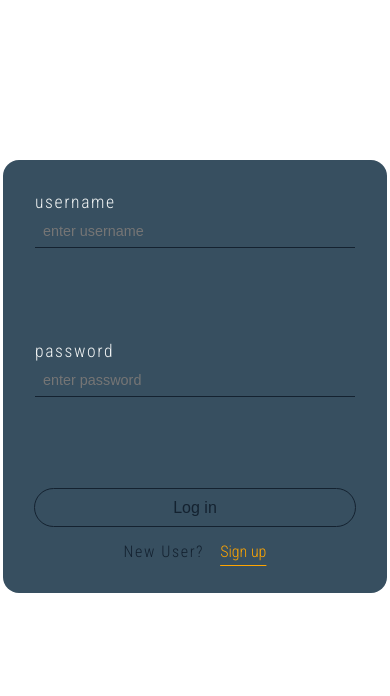
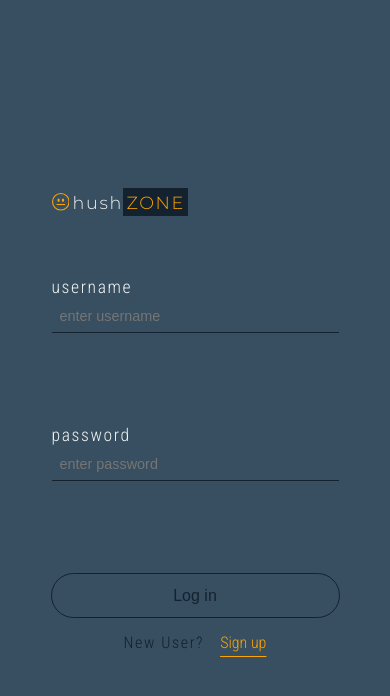
Before and after one commit to MhykelB/hushZONE-front-end-, a React (Create React App) app: page /login in a window 390 px wide. Shown: the top 696 px of the page. Built offline with nearby package versions, Linux system fonts and the light colour scheme.

Commit message:
u.i dajusted

```diff
--- a/src/components/modals.js
+++ b/src/components/modals.js
@@ -53,4 +53,4 @@ const Logo = () => {
   );
 };
 
-export { SignUpSuccessModal, Spinner, RequestStatus };
+export { SignUpSuccessModal, Spinner, RequestStatus, Logo };
--- a/src/pages/loginPage.js
+++ b/src/pages/loginPage.js
@@ -1,7 +1,7 @@
 import React from "react";
 import Login from "../components/login";
 import { Link } from "react-router-dom";
-import { Spinner, RequestStatus } from "../components/modals";
+import { Spinner, RequestStatus, Logo } from "../components/modals";
 import { useSpinnerControl } from "../customHooks/spinnerControl";
 import { useUserCredentials } from "../customHooks/userCredentials";
 import { useInputErrorDisplay } from "../customHooks/inputError";
@@ -37,6 +37,8 @@ function LoginPage() {
             opacity: spinner ? 0.5 : 1,
           }}
         >
+          <Logo />
+
           <div className="input">
             <label htmlFor="username">username</label>
             <input
--- a/src/pages/signUpPage.js
+++ b/src/pages/signUpPage.js
@@ -6,6 +6,7 @@ import {
   Spinner,
   SignUpSuccessModal,
   RequestStatus,
+  Logo,
 } from "../components/modals";
 import { useSpinnerControl } from "../customHooks/spinnerControl";
 import { useUserCredentials } from "../customHooks/userCredentials";
@@ -36,7 +37,7 @@ export const SignUpPage = () => {
     opacity: spinner ? 0.45 : 1,
     display: "flex",
     flexDirection: "column",
-    gap: "2.0rem",
+    gap: "2rem",
   };
   const uiDisplay = {
     setIsError,
@@ -52,6 +53,7 @@ export const SignUpPage = () => {
         <div className="form-login" style={signupStyle}>
           {!modal ? (
             <>
+              <Logo />
               <div className="input">
                 <label htmlFor="username">username</label>
                 <input
--- a/src/styles/_homepage.scss
+++ b/src/styles/_homepage.scss
@@ -113,9 +113,10 @@ footer {
 
 @media screen and (max-width: 1060px) {
   .container {
-    @include flexColumn(4rem);
+    @include flexColumn(2rem);
     padding-top: 5rem;
-    max-height: 50rem;
+    height: 100vh;
+    // overflow: hidden;
   }
   .app-title {
     @include flexColumn(3rem);
@@ -153,6 +154,12 @@ footer {
   }
 }
 @media screen and (max-width: 620px) {
+  .container {
+    @include flexColumn(4.8rem);
+
+    height: 100vh;
+    width: 100%;
+  }
   .app-title {
     align-items: center;
     .appName {
@@ -172,7 +179,7 @@ footer {
   .login-section {
     @include flexRowCenter(2rem); // gap: 5rem;
     .login {
-      padding: 0.2rem 2rem;
+      padding: 0.4rem 3rem;
       font-size: 1.2rem;
     }
     #sign-section {
--- a/src/styles/_loginpage.scss
+++ b/src/styles/_loginpage.scss
@@ -2,7 +2,8 @@
   margin: 0;
 }
 .form-login-container {
-  // outline: 2px solid green;
+  display: flex;
+  flex-direction: column;
   position: relative;
   width: fit-content;
   margin: 10rem auto;
@@ -50,7 +51,7 @@
     outline: 1px solid $dark-blue;
     width: 100%;
     align-self: center;
-    padding: 0.6rem 0rem;
+    padding: 0.8rem 0rem;
     font-size: 1rem;
     background: $color1;
     border-radius: 2rem;
--- a/src/styles/_mediaqueries.scss
+++ b/src/styles/_mediaqueries.scss
@@ -1,10 +1,37 @@
 @media screen and (max-width: 620px) {
+  body::-webkit-scrollbar {
+    display: none;
+  }
   body {
-    overflow-y: visible;
+    // height: 100vh;
+    // display: flex;
+    // flex-direction: column;
+    // align-items: center;
+    // justify-content: center;
+    background-color: $color1;
+  }
+  .form-login-container {
+    justify-content: center;
+    margin: 0rem auto;
+    // outline: 2px solid black;
+    height: 100vh;
+    width: 90%;
+    .form-login {
+      align-items: center;
+      width: 100%;
+      .input {
+        width: 100%;
+        width: 100%;
+        input {
+          width: 100%;
+        }
+      }
+    }
+    // margin: 50% auto;
   }
   .chatWindowContainer {
     // padding-top: 17rem;
-    width: 26rem;
+    width: 100%;
     // overflow: hidden;
     .nav-bar {
       .greeting {
--- a/src/styles/_smallLogo.scss
+++ b/src/styles/_smallLogo.scss
@@ -1,4 +1,6 @@
 .small-logo {
+  // outline: 2px solid yellow;
+  // padding-right: 2rem;
   display: flex;
   align-items: center;
   gap: 0.2em;
--- a/src/styles/styles.css
+++ b/src/styles/styles.css
@@ -126,9 +126,9 @@ footer {
   .container {
     display: flex;
     flex-direction: column;
-    gap: 4rem;
+    gap: 2rem;
     padding-top: 5rem;
-    max-height: 50rem;
+    height: 100vh;
   }
   .app-title {
     display: flex;
@@ -166,6 +166,13 @@ footer {
   }
 }
 @media screen and (max-width: 620px) {
+  .container {
+    display: flex;
+    flex-direction: column;
+    gap: 4.8rem;
+    height: 100vh;
+    width: 100%;
+  }
   .app-title {
     align-items: center;
   }
@@ -187,7 +194,7 @@ footer {
     gap: 2rem;
   }
   .login-section .login {
-    padding: 0.2rem 2rem;
+    padding: 0.4rem 3rem;
     font-size: 1.2rem;
   }
   .login-section #sign-section *,
@@ -206,6 +213,8 @@ footer {
 }
 
 .form-login-container {
+  display: flex;
+  flex-direction: column;
   position: relative;
   width: -moz-fit-content;
   width: fit-content;
@@ -258,7 +267,7 @@ footer {
   outline: 1px solid rgb(20, 34, 48);
   width: 100%;
   align-self: center;
-  padding: 0.6rem 0rem;
+  padding: 0.8rem 0rem;
   font-size: 1rem;
   background: rgb(55, 79, 96);
   border-radius: 2rem;
@@ -694,11 +703,31 @@ textarea::-webkit-scrollbar {
 }
 
 @media screen and (max-width: 620px) {
+  body::-webkit-scrollbar {
+    display: none;
+  }
   body {
-    overflow-y: visible;
+    background-color: rgb(55, 79, 96);
+  }
+  .form-login-container {
+    justify-content: center;
+    margin: 0rem auto;
+    height: 100vh;
+    width: 90%;
+  }
+  .form-login-container .form-login {
+    align-items: center;
+    width: 100%;
+  }
+  .form-login-container .form-login .input {
+    width: 100%;
+    width: 100%;
+  }
+  .form-login-container .form-login .input input {
+    width: 100%;
   }
   .chatWindowContainer {
-    width: 26rem;
+    width: 100%;
   }
   .ReplyWindow {
     margin-left: 10px;
```
Also changed, not shown: 1 other file (tests, documents, lock files or other folders).
